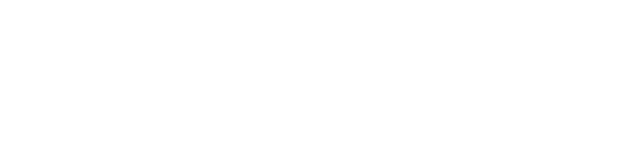
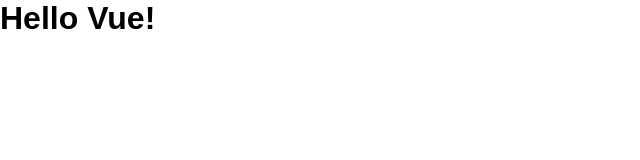
Before and after one commit to marcocampisi/vue-hello, a plain HTML site: page index.html in a window 1280 px wide. Shown: the whole page, without its empty margins (0-640 px from the left). Drawn offline with nearby package versions, Linux system fonts and the light colour scheme.

Commit message:
Add html content

```diff
--- a/index.html
+++ b/index.html
@@ -13,7 +13,11 @@
     <script src="https://unpkg.com/vue@3/dist/vue.global.js"></script>
 </head>
 <body>
-    <div id="app"></div>
+    <div id="app">
+        <h1 class="text-center">
+            {{ hello }}
+        </h1>
+    </div>
     <script type="text/javascript" src="js/main.js"></script>
 </body>
 </html>
--- a/js/main.js
+++ b/js/main.js
@@ -1,9 +1,9 @@
 const { createApp } = Vue;
 
-createApp({
+const app = createApp({
     data() {
         return {
         hello : 'Hello Vue!'
         }
     }
-});
+}).mount('#app');
```
